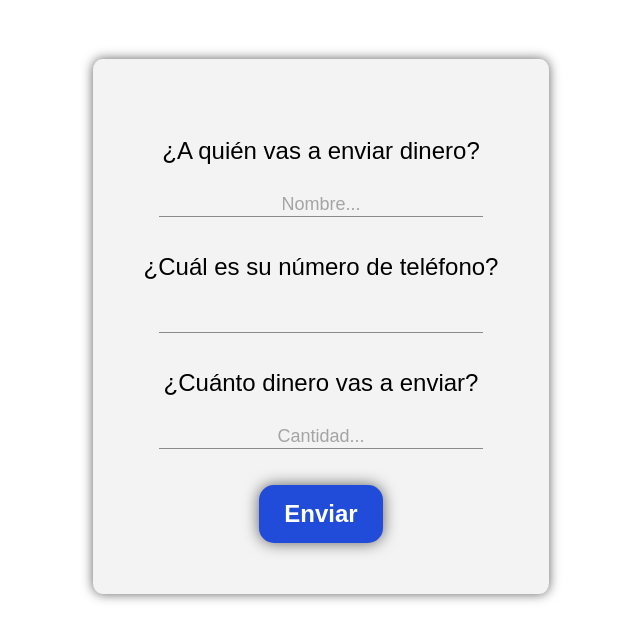
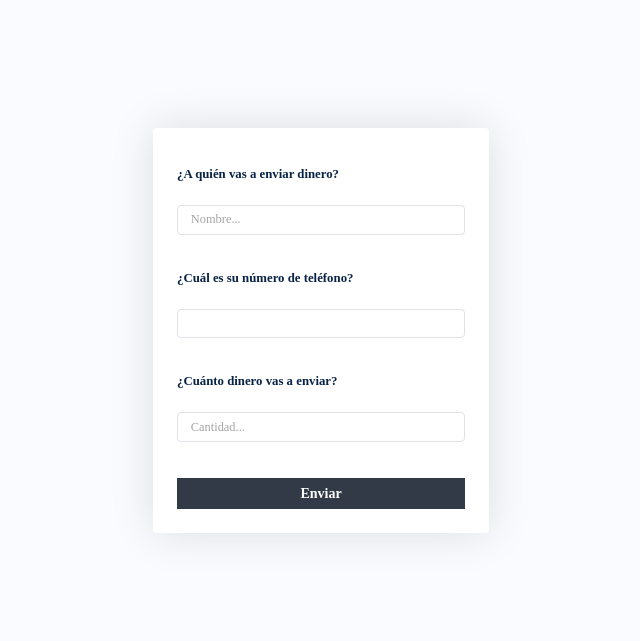
Before and after one commit to Team-capstone-machines/app-remittances, a Flask app: page /sender in a window 1280 px wide. Shown: the top 641 px of the page, without its empty margins (319-959 px from the left). Run offline with Flask 2, Linux system fonts and the light colour scheme; some libraries are stand-ins or nearby versions.

Commit message:
Update new views

```diff
--- a/static/styles/sender.css
+++ b/static/styles/sender.css
@@ -1,50 +1,111 @@
 body {
-    background-color: #FFFFFF;
+    background-color: #FAFBFE;
     display: flex;
     flex-direction: column;
     align-items: center;
-    color: #000000;
+    color: #6C757D;
+    font-family: Poppins;
+}
+
+header {
+    min-height: 70px;
+    width: 100%;
+    position: fixed;
+    z-index: 1001;
+    top: 0;
+    background-color: #204CD9;
 }
 
 .square {
-    margin-top: 4%;
+    margin-top: 120px;
+    margin-bottom: 60px;
+    width: 18rem;
     border: none;
-    box-shadow: 0px 0px 12px 0px #606060;
-    padding: 4%;
-    border-radius: 2%;
-    background-color: #F3F3F3;
+    background-color: #FFF;
+    box-shadow: 0 0 45px 0px rgba(0, 0, 0, .12);
+    padding: 1.5rem;
+    border-radius: .25rem;
+}
+
+#logo {
+    width: 25%;
+    max-width: 100%;
+    height: auto;
+}
+
+#line {
+    height: 1px;
+    margin: 1rem 0;
+    background-color: currentColor;
+    border: 0;
+    opacity: .25;
+}
+
+#title {
+    color: #0642FF;
+    text-align: center;
+    margin-bottom: .75rem;
+    margin: 10px 0;
+    font-size: 1rem;
+    font-weight: 600;
+    line-height: 1.1;
+    font-family: inherit;
+}
+
+#description {
+    display: inline-block;
+    text-transform: initial;
+    text-align: center;
+    padding-left: 0;
+    padding-right: 0;
+    margin-left: 0;
+    margin-right: 0;
+    font-size: .75rem;
+    margin: 10px 0;
+    font-weight: 700;
+    line-height: 1.1;
+    box-sizing: border-box;
+    word-wrap: break-word;
+    font-family: inherit;
 }
 
 label {
-    display: block;
-    font-size: x-large;
-    font-family: Arial, Helvetica, sans-serif;
-    text-align: center;
+    display: inline-block;
+    font-size: .8rem;
+    text-align: left;
+    margin-bottom: .5rem;
+    font-weight: 600;
+    color: #082346;
+    font-family: inherit;
 }
 
 #name {
-    width: 90%;
-    border: none;
-    border-bottom: 1px solid #8A8A8A;
-    background-color: #F3F3F3;
-    font-size: large;
-    color: #8A8A8A;
-    text-align: center;
+    display: block;
+    width: 100%;
+    padding: .28rem .8rem;
+    border: 1px solid #DEE2E6;
+    border-radius: .25rem;
+    font-size: .775rem;
+    font-weight: 400;
+    line-height: 1.5;
+    color: #6C757D;
+    box-sizing: border-box;
+    font-family: inherit;
 }
 
 #name::placeholder {
     color: #A4A4A4;
-    text-align: center;
-    font-family: Arial, Helvetica, sans-serif;
+    text-align: left;
+    position: relative;
+    font-family: inherit;
 }
 
 #name:focus {
+    border: 1px #2C8EF8 solid;
     outline: none;
-    color: #8A8A8A;
-    text-align: center;
-    font-family: Arial, Helvetica, sans-serif;
-    border-radius: 10px;
-    box-shadow: 0px 0px 12px 0px #8A8A8A;
+    border-radius: .25rem;
+    font-size: .775rem;
+    font-family: inherit;
 }
 
 #name:-webkit {
@@ -52,76 +113,150 @@
 }
 
 #phone {
-    width: 90%;
-    border: none;
-    border-bottom: 1px solid #8A8A8A;
-    background-color: #F3F3F3;
-    font-size: large;
-    color: #8A8A8A;
-    text-align: center;
+    display: block;
+    width: 100%;
+    padding: .28rem 4.2rem;
+    border: 1px solid #DEE2E6;
+    border-radius: .25rem;
+    font-size: .775rem;
+    font-weight: 400;
+    line-height: 1.5;
+    color: #6C757D;
+    box-sizing: border-box;
+    font-family: inherit;
 }
 
 #phone::placeholder {
     color: #A4A4A4;
-    text-align: center;
-    font-family: Arial, Helvetica, sans-serif;
+    position: relative;
+    font-family: inherit;
+    font-family: inherit;
 }
 
 #phone:focus {
+    border: 1px #2C8EF8 solid;
     outline: none;
-    color: #8A8A8A;
-    text-align: center;
-    font-family: Arial, Helvetica, sans-serif;
-    border-radius: 10px;
-    box-shadow: 0px 0px 12px 0px #8A8A8A;
+    border-radius: .25rem;
+    font-size: .775rem;
+    font-family: inherit;
 }
 
 #cash {
-    width: 90%;
-    border: none;
-    border-bottom: 1px solid #8A8A8A;
-    background-color: #F3F3F3;
-    font-size: large;
-    color: #8A8A8A;
-    text-align: center;
+    display: block;
+    width: 100%;
+    padding: .28rem .8rem;
+    border: 1px solid #DEE2E6;
+    border-radius: .25rem;
+    font-size: .775rem;
+    font-weight: 400;
+    line-height: 1.5;
+    color: #6C757D;
+    box-sizing: border-box;
+    font-family: inherit;
 }
 
 #cash:focus {
+    border: 1px #2C8EF8 solid;
     outline: none;
-    color: #8A8A8A;
-    text-align: center;
-    font-family: Arial, Helvetica, sans-serif;
-    border-radius: 10px;
-    box-shadow: 0px 0px 12px 0px #8A8A8A;
+    border-radius: .25rem;
+    font-size: .775rem;
+    font-family: inherit;
 }
 
 #cash::placeholder {
     color: #A4A4A4;
-    text-align: center;
-    font-family: Arial, Helvetica, sans-serif;
+    text-align: left;
+    position: relative;
+    font-family: inherit;
+}
+
+#name.invalid, #phone.invalid,
+#cash.invalid {
+    border: 1px solid #FA5C7C;
+}
+
+#no-name {
+    display: block;
+    width: 100%;
+    margin-top: .25rem;
+    margin-bottom: 0;
+    font-size: .75rem;
+    color: #FA5C7C;
+    font-family: inherit;
+    font-weight: 200;
+}
+
+#no-phone {
+    display: block;
+    width: 100%;
+    margin-top: .25rem;
+    margin-bottom: 0;
+    font-size: .75rem;
+    color: #FA5C7C;
+    font-family: inherit;
+    font-weight: 200;
+}
+
+#no-cash {
+    display: block;
+    width: 100%;
+    margin-top: .25rem;
+    margin-bottom: 0;
+    font-size: .75rem;
+    color: #FA5C7C;
+    font-family: inherit;
+    font-weight: 200;
+}
+
+#no-length {
+    display: block;
+    width: 100%;
+    margin-top: .25rem;
+    margin-bottom: 0;
+    font-size: .75rem;
+    color: #FA5C7C;
+    font-family: inherit;
+    font-weight: 200;
 }
 
 button {
-    padding: 15px 25px;
-    font-size: 24px;
-    font-family: Arial, Helvetica, sans-serif;
+    width: 100%;
+    padding-top: .75rem;
+    padding-bottom: .75rem;
+    padding: .28rem .8rem;
+    font-size: .875rem;
+    font-weight: 600;
+    display: inline-block;
+    line-height: 1.5;
     cursor: pointer;
     text-align: center;
     text-decoration: none;
     outline: none;
-    color: #FFFFFF;
-    background-color: #214CD9;
-    border: none;
-    border-radius: 15px;
-    box-shadow: 0px 0px 15px 0px #606060;
+    color: #FFFF;
+    background-color: #313A46;
+    border: 1px solid transparent;
+    margin: 0;
+    font-family: inherit;
+    box-sizing: border-box;
+    border-radius: 0;
 }
 
 button:hover {
-    background-color: #FFFFFF;
-    color: #214CD9;
-    border: none;
+    background-color: #2A313C;
+    color: #FFF;
+    border-color: #272E38;
 }
 
 button:active {
     transform: translateY(4px);
 }
+
+footer {
+    bottom: 0;
+    padding: 17px 24px 17px;
+    position: fixed;
+    right: 0;
+    left: 0;
+    background-color: #C0CCDB;
+    text-align: center;
+}
```
Also changed, not shown: static/scripts/validation.js (added, +59 -0 lines), static/styles/receiver.css (+172 -50 lines).
